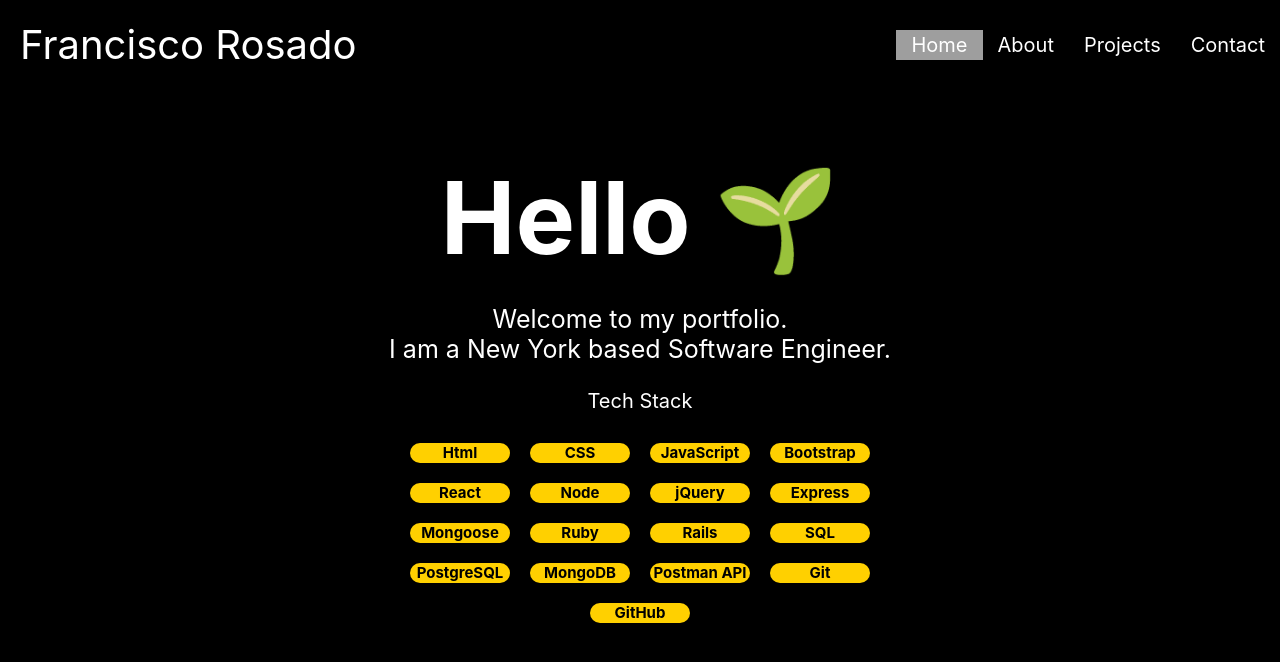
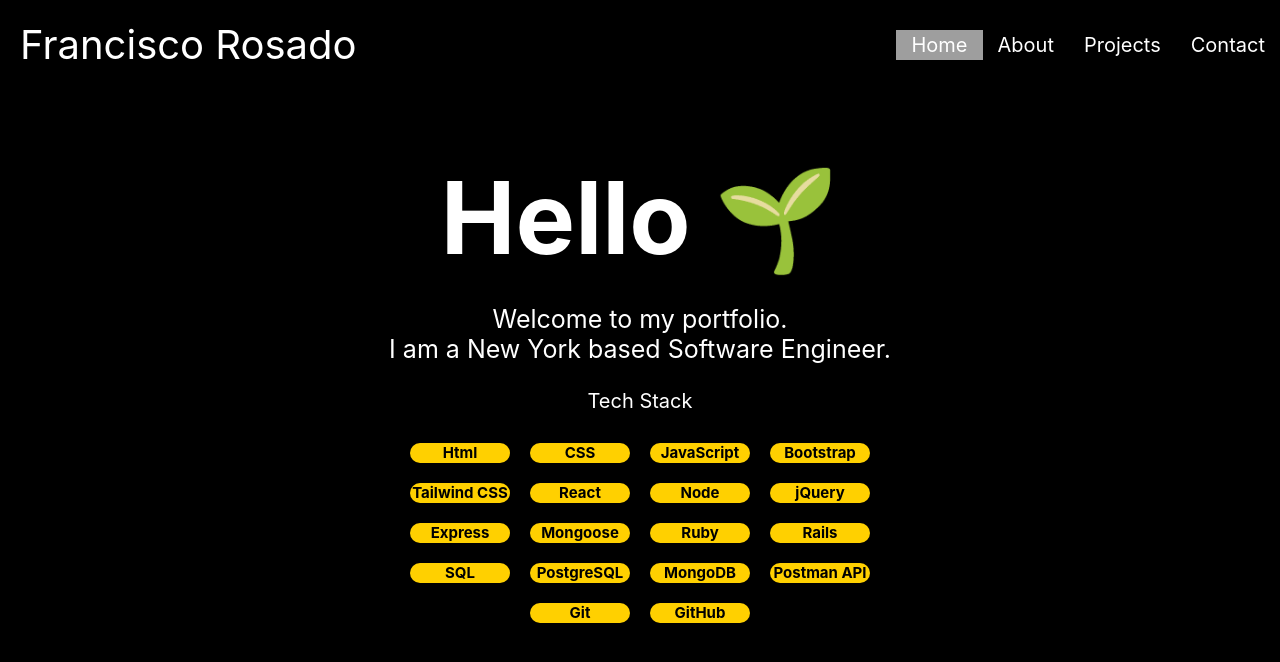
Before and after one commit to francisco-rosado-dev/portfolio, a React (Create React App) app in the folder client/: page / in a window 1280 px wide. Shown: the top 662 px of the page. Built offline with nearby package versions, Linux system fonts and the light colour scheme; grey boxes are pictures that could not be loaded.

Commit message:
Updated Stack

```diff
--- a/client/src/screens/home/Home.jsx
+++ b/client/src/screens/home/Home.jsx
@@ -11,6 +11,7 @@ function Home() {
         <li className="stackItem">CSS</li>
         <li className="stackItem">JavaScript</li>
         <li className="stackItem">Bootstrap</li>
+        <li className="stackItem">Tailwind CSS</li>
         <li className="stackItem">React</li>
         <li className="stackItem">Node</li>
         <li className="stackItem">jQuery</li>
```
